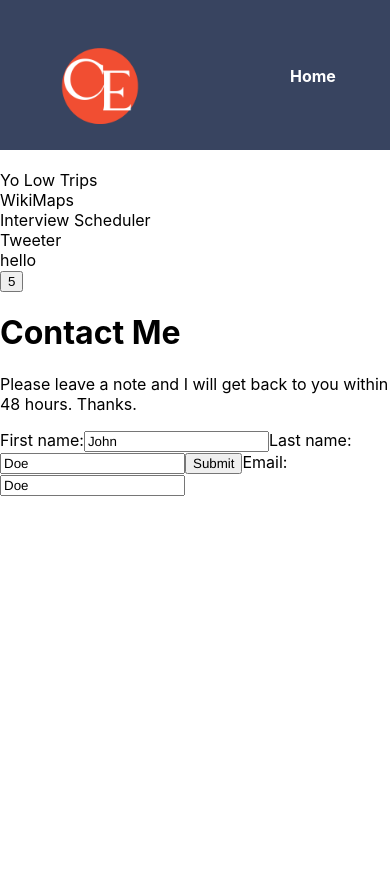
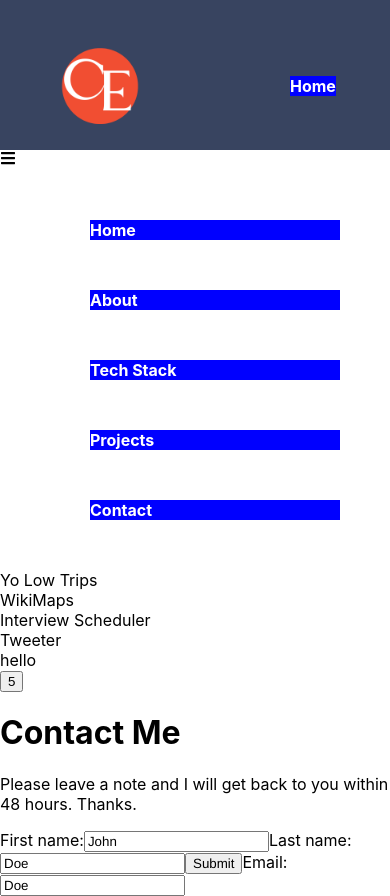
Before and after one commit to Charlesdigital/Portfolio_1, a React (Create React App) app: page / in a window 390 px wide. Shown: the top 896 px of the page. Before the commit the page ends 844 px from the top, so only its background shows below. Built offline with nearby package versions, Linux system fonts and the light colour scheme.

Commit message:
add mobile view

```diff
--- a/src/components/Navbar/navbar.css
+++ b/src/components/Navbar/navbar.css
@@ -17,6 +17,7 @@
 .list {
     display: flex;
     list-style-type: none;
+    align-items:center;
 }
 
 nav {
@@ -24,6 +25,7 @@ nav {
     display: flex;
     justify-content: space-between;
     height: 150px;
+
 }
 
 .top-logo {
@@ -35,6 +37,7 @@ height: 200px;
     visibility: hidden;
 }
 
-@media only screen and (min-width: 768px) {
+@media only screen and (max-width: 1032px) {
     .menu {background: blue;}
+    .hidden {visibility: visible;}
   }
--- a/src/components/Navbar/navbar.jsx
+++ b/src/components/Navbar/navbar.jsx
@@ -34,7 +34,13 @@ function Navbar() {
 </div>
 
 {/* Mobile view */}
-{/* <ul classNameName = {!nav ? 'hidden' : }> */}
+<ul className="hidden">
+        <li className="menu">Home</li>
+        <li className="menu">About</li>
+        <li className="menu">Tech Stack</li>
+        <li className="menu">Projects</li>
+        <li className="menu">Contact</li>
+        </ul>
 
 </div>
   )
```
